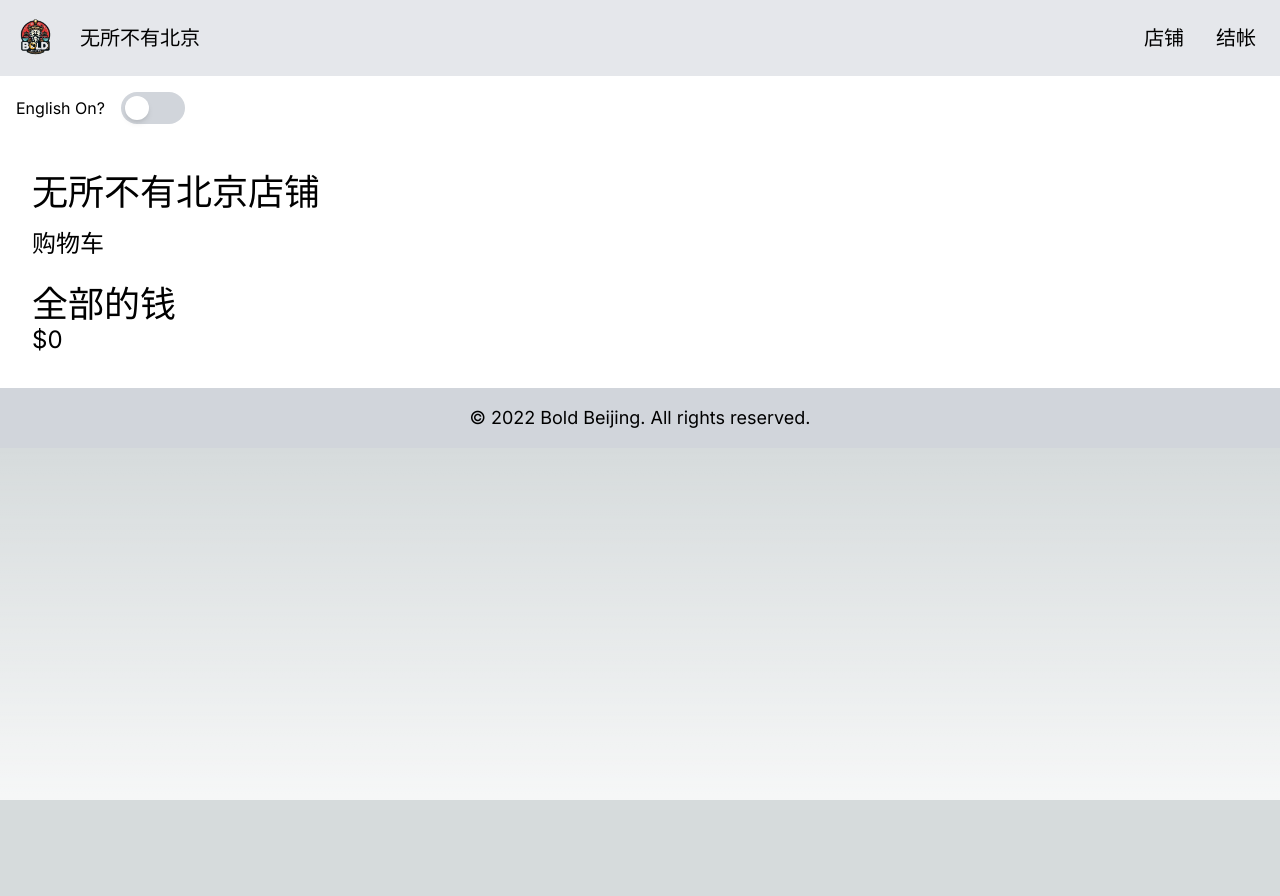
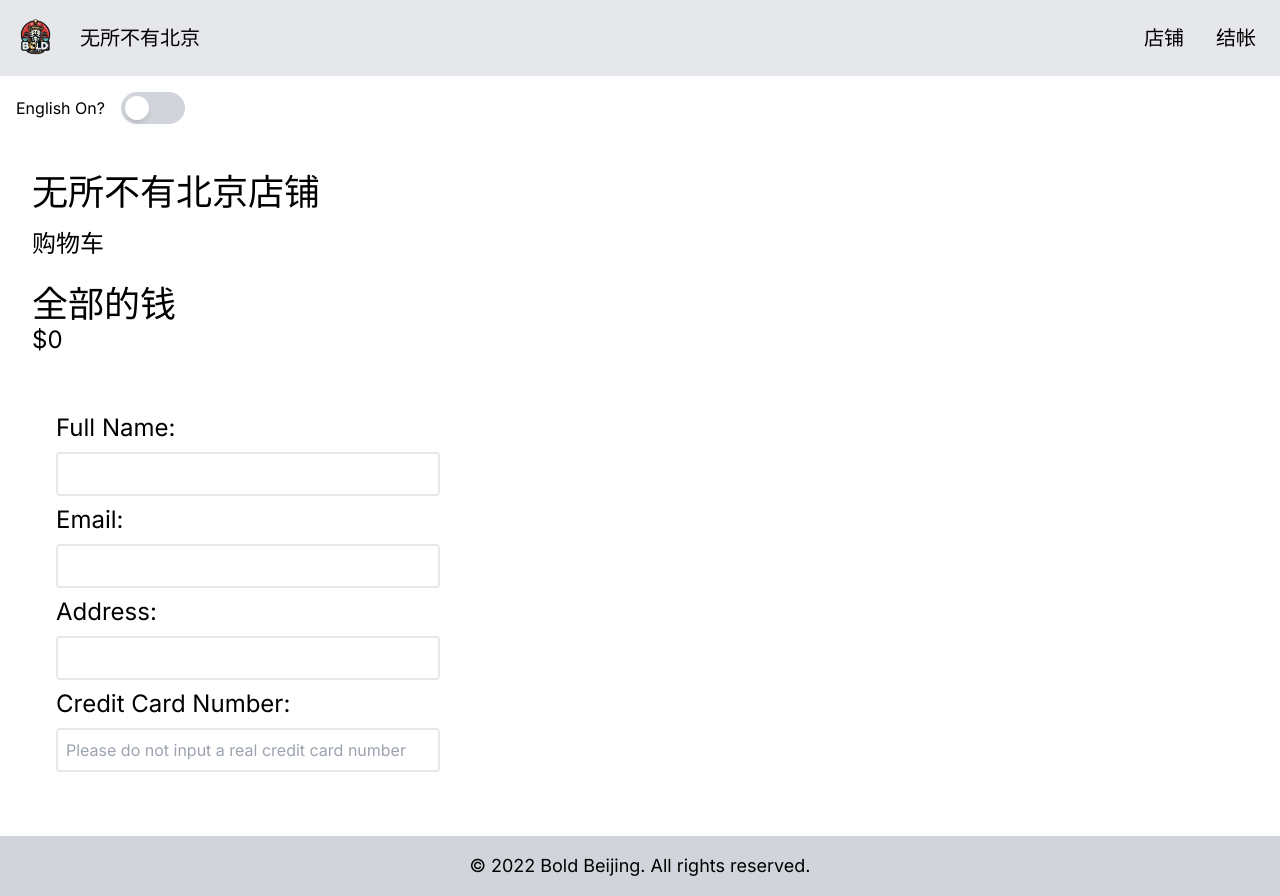
Before and after one commit to Pineappletwo1/Chinese-Shop, a Next.js app in the folder chinese-shop/: page /checkout in a window 1280 px wide. Before the commit the page ends 800 px from the top, so only its background shows below. Built offline with nearby package versions, Linux system fonts and the light colour scheme.

Commit message:
payment form

```diff
--- a/chinese-shop/src/app/checkout/page.tsx
+++ b/chinese-shop/src/app/checkout/page.tsx
@@ -93,9 +93,22 @@ export default function Checkout() {
           ))}
         </ul>
         <h1 className="mt-6 text-4xl">{isOn ? "Total" : "全部的钱"}</h1>
-        <h2 className="text-2xl">
+        <h2 className="text-2xl mb-8">
           ${cart.reduce((acc, p) => acc + p.price, 0) / 100}
         </h2>
+        <form class="p-6">
+          <h1 class="text-2xl">Full Name:</h1>
+          <input class="w-96 border-gray-200 rounded border-2 my-2 p-2" />
+          <h1 class="text-2xl">Email:</h1>
+          <input class="w-96 border-gray-200 rounded border-2 my-2  p-2" />
+          <h1 class="text-2xl">Address:</h1>
+          <input class="w-96 border-gray-200 rounded border-2 my-2  p-2" />
+          <h1 class="text-2xl">Credit Card Number:</h1>
+          <input
+            class="w-96 border-gray-200 rounded border-2 my-2  p-2"
+            placeholder="Please do not input a real credit card number"
+          />
+        </form>
       </div>
     </>
   );
```
